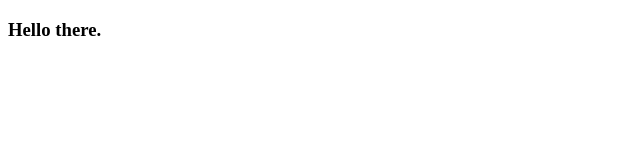
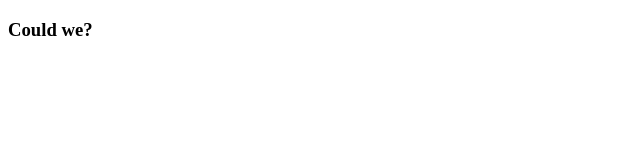
Before and after one commit to robpwatkins/aca-01-lessons, a plain HTML site: page index.html in a window 1280 px wide. Shown: the full height of the page, 0-640 px from the left. Drawn offline with Linux system fonts and the light colour scheme.

Commit message:
testing from main

```diff
--- a/index.html
+++ b/index.html
@@ -6,6 +6,6 @@
   <title>Document</title>
 </head>
 <body>
-  <h3>Hello there.</h3>
+  <h3>Could we?</h3>
 </body>
 </html>
```
